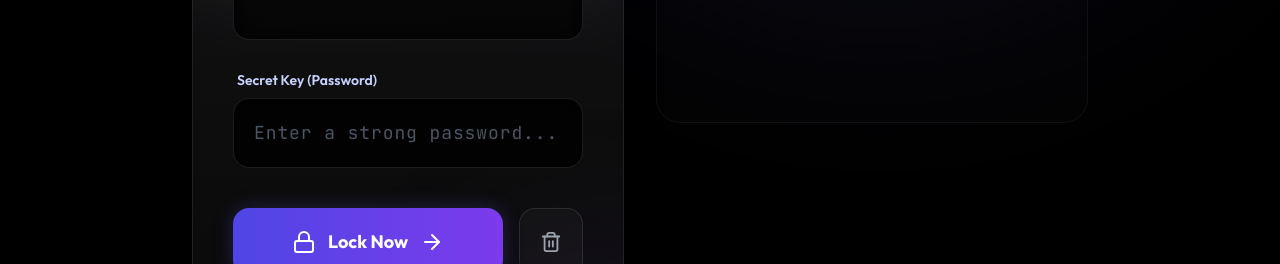
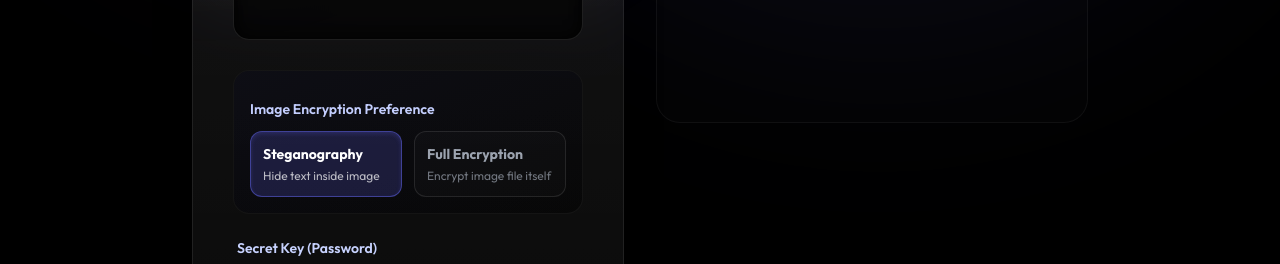
Before and after one commit to aadityashekhar321/Phantom, a Next.js app: page / in a window 1280 px wide. Shown: the part 802-1066 px from the top of the page. Built offline with nearby package versions, Linux system fonts and the light colour scheme.

Commit message:
feat: add dual image encryption toggle and refactor parser logic

```diff
--- a/app/page.tsx
+++ b/app/page.tsx
@@ -31,6 +31,9 @@ export default function Home() {
   const [stegoCarrier, setStegoCarrier] = useState('');
   const [showQR, setShowQR] = useState(false);
   const [mobileMenuOpen, setMobileMenuOpen] = useState(false);
+
+  // Dual Image Encryption Mode
+  const [imageMode, setImageMode] = useState<'stego' | 'full'>('stego');
 
   // File Upload Ref
   const fileInputRef = useRef<HTMLInputElement>(null);
@@ -320,11 +323,10 @@ export default function Home() {
       const reader = new FileReader();
 
       if (file.type.startsWith('image/')) {
-        // If it's an image, let's treat it as a Steganography Carrier!
         reader.onload = async (event) => {
           if (event.target?.result) {
             try {
-              // Attempt to extract existing hidden ciphertext first
+              // ALWAYS attempt to extract ciphertext first, just in case it's a Stego image they want to decode
               const secret = await extractTextFromImage(event.target.result as string);
               if (secret && secret.startsWith('--- PHANTOM SECURE BLOCK')) {
                 setText(secret);
@@ -334,10 +336,17 @@ export default function Home() {
                 return;
               }
             } catch {
-              // Not a stego image, meaning they want to hide data IN it later.
-              // We'll place the dataURL in state with a special tag.
-              setText(`[STEGO_CARRIER]\n${event.target.result}`);
-              toast.success('Carrier image ready. Lock message to proceed.');
+              // Not a stego image (no hidden payload).
+              // Check the user's explicit preference via the UI toggle:
+              if (imageMode === 'stego') {
+                setText(`[STEGO_CARRIER]\n${event.target.result}`);
+                toast.success('Carrier image ready. Lock message to proceed.');
+              } else {
+                // 'full' encryption mode: Treat the Image exactly like a standard document file
+                const fileData = `[PHANTOM_FILE:${file.name}:${file.type}]\n${event.target.result}`;
+                setText(fileData);
+                toast.success('Image loaded for Full Encryption. Ready to lock.');
+              }
               setLoading(false);
             }
           }
@@ -520,6 +529,30 @@ export default function Home() {
                   </div>
                 )}
               </div>
+
+              {/* Image Processing Mode Toggle */}
+              {mode === 'encode' && (
+                <div className="mb-6 space-y-3 bg-black/40 border border-white/5 p-4 rounded-2xl relative overflow-hidden">
+                  <div className="absolute inset-0 bg-gradient-to-br from-indigo-500/5 to-transparent pointer-events-none" />
+                  <label className="text-sm font-semibold text-indigo-200 block">Image Encryption Preference</label>
+                  <div className="grid grid-cols-1 sm:grid-cols-2 gap-3 relative z-10">
+                    <button
+                      onClick={() => setImageMode('stego')}
+                      className={`flex flex-col text-left p-3 rounded-xl border transition-all ${imageMode === 'stego' ? 'bg-indigo-500/20 border-indigo-500/50 text-white shadow-inner shadow-indigo-500/20' : 'bg-white/[0.02] border-white/10 text-gray-400 hover:bg-white/[0.05] hover:border-white/20'}`}
+                    >
+                      <span className="font-bold text-sm">Steganography</span>
+                      <span className="text-xs opacity-70 mt-1">Hide text inside image</span>
+                    </button>
+                    <button
+                      onClick={() => setImageMode('full')}
+                      className={`flex flex-col text-left p-3 rounded-xl border transition-all ${imageMode === 'full' ? 'bg-indigo-500/20 border-indigo-500/50 text-white shadow-inner shadow-indigo-500/20' : 'bg-white/[0.02] border-white/10 text-gray-400 hover:bg-white/[0.05] hover:border-white/20'}`}
+                    >
+                      <span className="font-bold text-sm">Full Encryption</span>
+                      <span className="text-xs opacity-70 mt-1">Encrypt image file itself</span>
+                    </button>
+                  </div>
+                </div>
+              )}
 
               <div className="space-y-2 relative">
                 {/* Ambient Aura overlay for keystrokes */}
```
